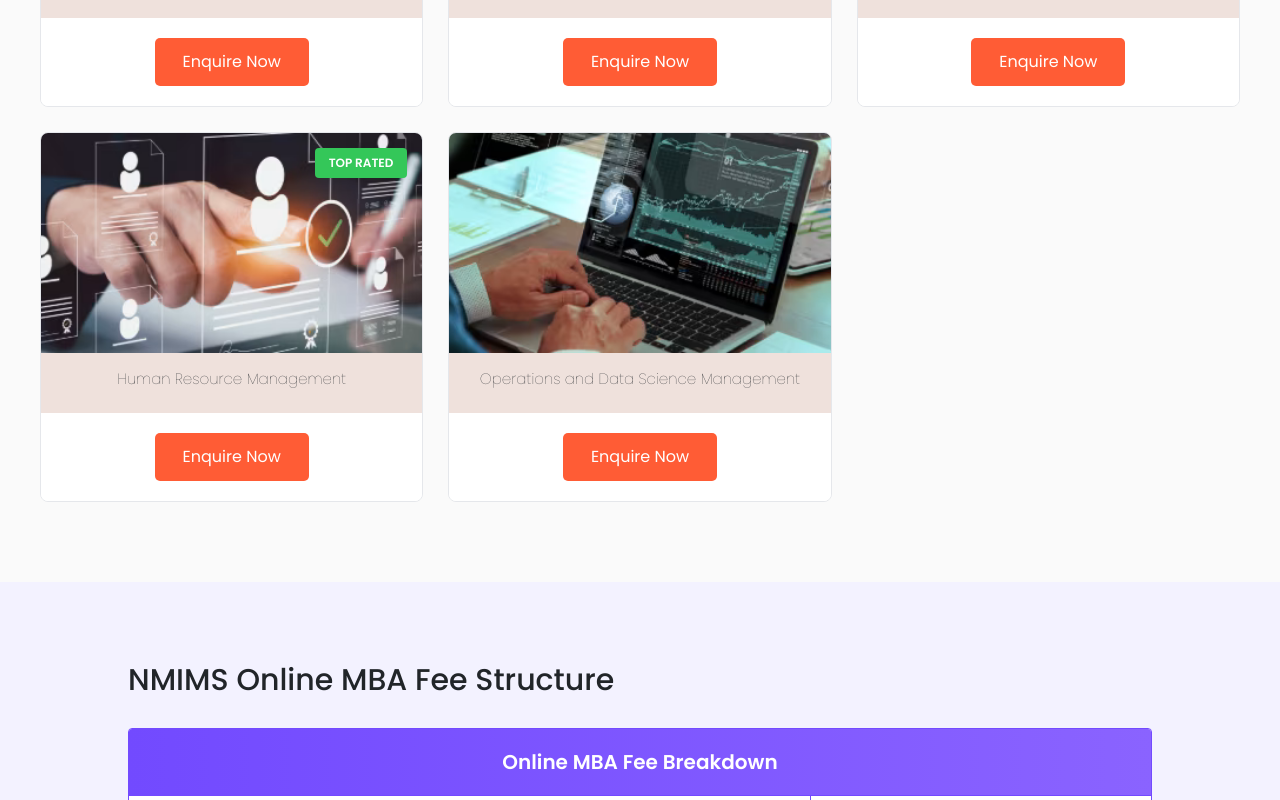
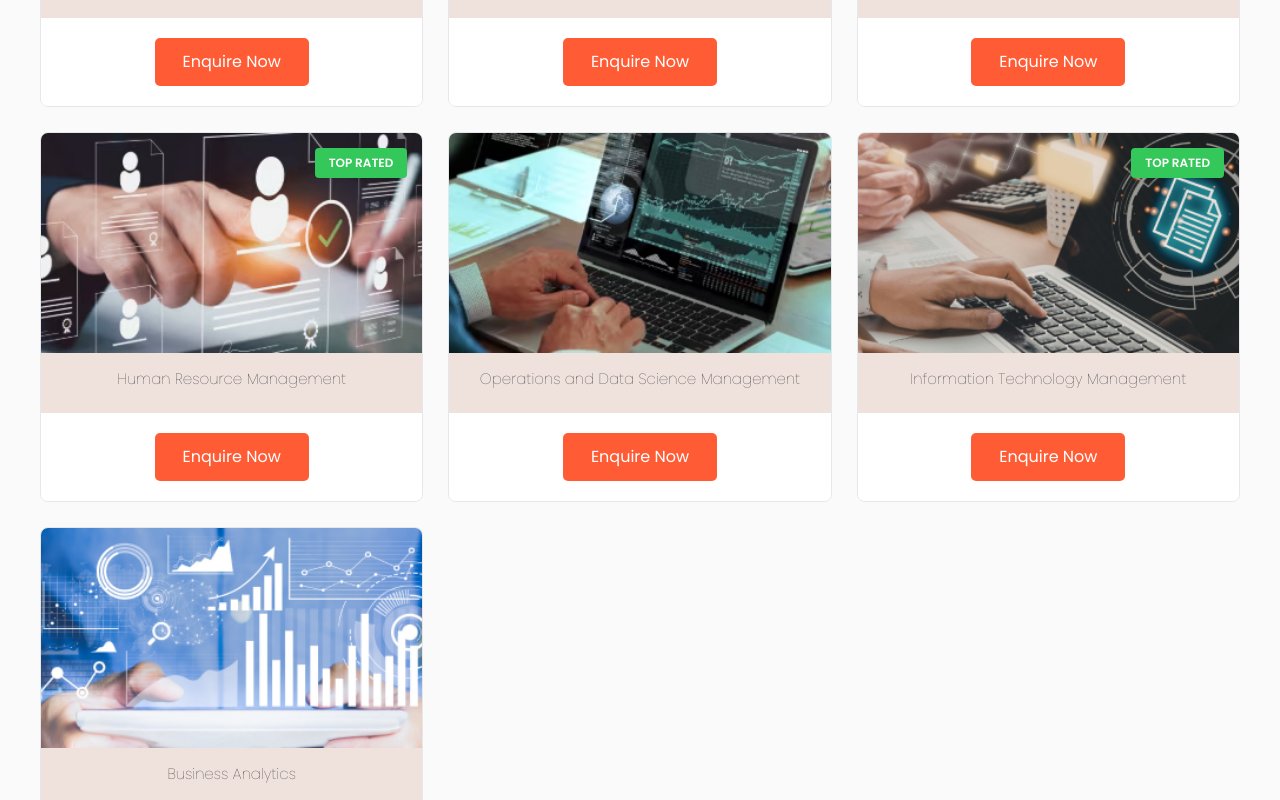
Before and after one commit to PrajwalHS2609/NmimsLp, a Next.js app: page / in a window 1280 px wide. Shown: the part 1620-2420 px from the top of the page. Built offline with nearby package versions, Linux system fonts and the light colour scheme; a web font is replaced by a local one.

Commit message:
added courses

```diff
--- a/src/Components/Home/HomeSpecialization/HomeSpecialization.jsx
+++ b/src/Components/Home/HomeSpecialization/HomeSpecialization.jsx
@@ -6,6 +6,9 @@
 import financial from "@/Images/ServiceImgs/financial-management.png";
 import hr from "@/Images/ServiceImgs/hr-management.png";
 import operation from "@/Images/ServiceImgs/operations-and-data-science-management.png";
+import infoTec from "@/Images/ServiceImgs/Information Technology Management.png";
+import business_analytic from "@/Images/ServiceImgs/Business Analytics.png";
+
 import Image from "next/image";
 
 const HomeSpecialization = () => {
@@ -39,6 +42,16 @@
       title: "Operations and Data Science Management",
       image: operation,
     },
+     {
+      title: "Information Technology Management",
+      image: infoTec,
+      tag: "TOP RATED",
+      tagClass: "green",
+    },
+    {
+      title: "Business Analytics",
+      image: business_analytic,
+    },
   ];
   return (
     <section className="spec-section">
```
Also changed, not shown: src/Images/ServiceImgs/Business Analytics.png (added), src/Images/ServiceImgs/Information Technology Management.png (added).
